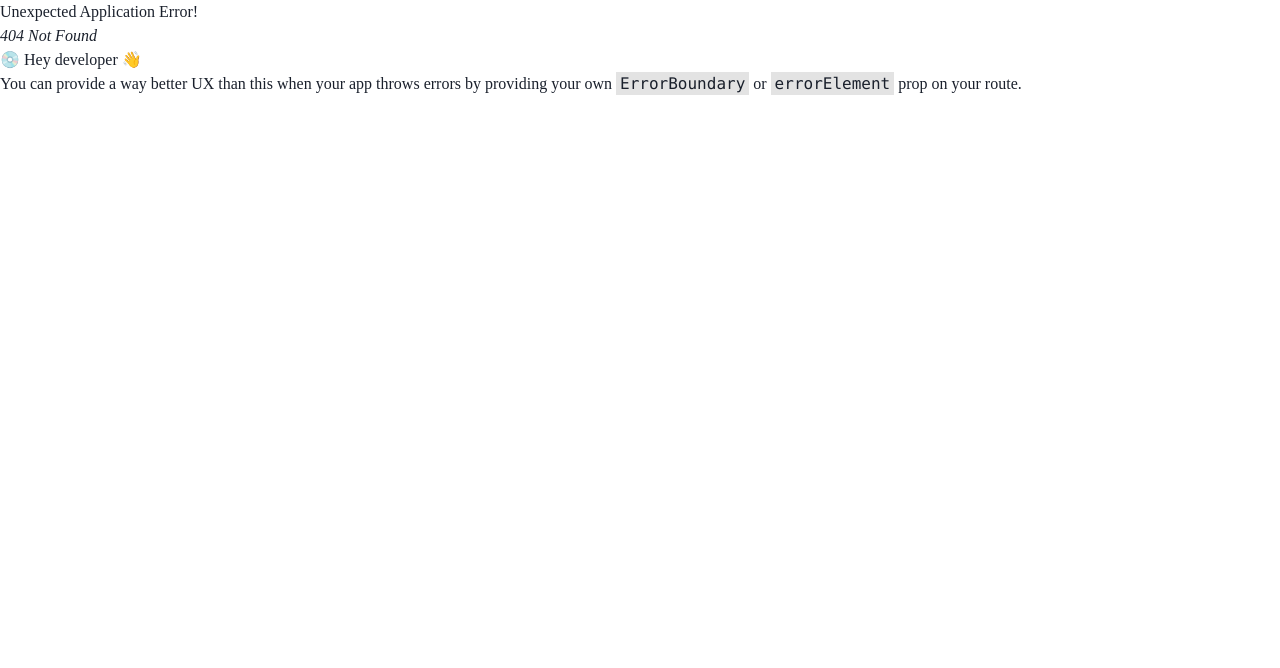
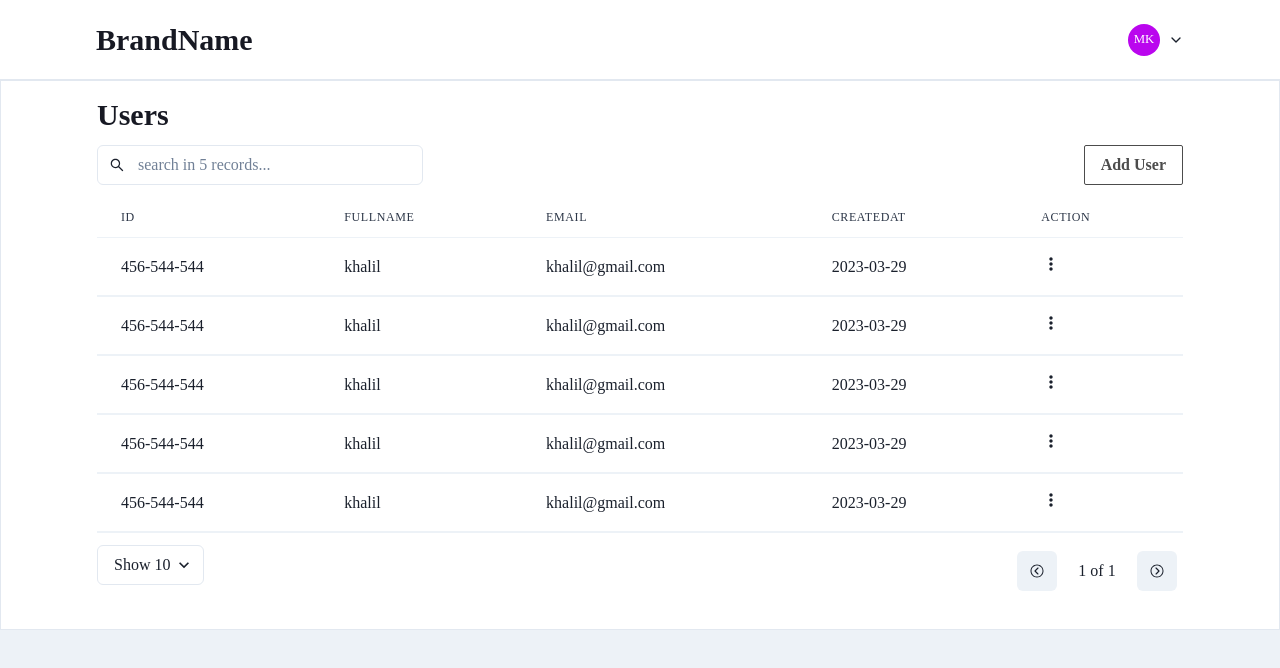
Before and after one commit to KhalilMeziane/milk-production-company, a React (Vite) app in the folder apps/responsible-app/: page /users in a window 1280 px wide. Before the commit this address had no page. Shown: the top 668 px of the page. Built offline with nearby package versions, Linux system fonts and the light colour scheme; a web font is replaced by a local one.

Commit message:
feat: create users page

```diff
--- a/apps/responsible-app/src/components/navbar.jsx
+++ b/apps/responsible-app/src/components/navbar.jsx
@@ -2,7 +2,7 @@ import React from 'react'
 
 import { Avatar, Box, Flex, HStack, Menu, MenuButton, MenuDivider, MenuItem, MenuList, Heading } from '@chakra-ui/react'
 import { Link as LinkRouter } from 'react-router-dom'
-import { FiChevronDown } from 'react-icons/fi'
+import { FiChevronDown, FiUsers } from 'react-icons/fi'
 import { VscSignOut } from 'react-icons/vsc'
 import { AiOutlineUser } from 'react-icons/ai'
 import { TbReportAnalytics } from 'react-icons/tb'
@@ -11,6 +11,7 @@ import { Brand } from '@config/constants'
 
 const MenuItems = [
     { name: 'Cows', path: '/cows', icon: TbReportAnalytics },
+    { name: 'Users', path: '/users', icon: FiUsers },
     { name: 'Profile', path: '/profile', icon: AiOutlineUser }
 ]
 
--- a/apps/responsible-app/src/navigation/routes.jsx
+++ b/apps/responsible-app/src/navigation/routes.jsx
@@ -4,6 +4,7 @@ import { createBrowserRouter, RouterProvider } from 'react-router-dom'
 
 import Login from '@pages/login/page'
 import Cows from '@pages/cows/page'
+import Users from '@pages/users/page'
 
 const routes = createBrowserRouter([
     {
@@ -13,6 +14,10 @@ const routes = createBrowserRouter([
     {
         path: '/cows',
         element: <Cows />
+    },
+    {
+        path: '/users',
+        element: <Users />
     }
 ])
 
--- /dev/null
+++ b/apps/responsible-app/src/pages/users/components/blocks.jsx
@@ -0,0 +1,17 @@
+import React from 'react'
+
+import { Button } from '@chakra-ui/react'
+
+import { Modal } from '@components/_index'
+import { AddUser as AddUserForm } from './forms/_index'
+
+export const AddUser = () => {
+    return (
+        <>
+            <Modal title={'Add User'}>
+                <Button rounded="sm" colorScheme='brand' variant='outline'>Add User</Button>
+                <AddUserForm />
+            </Modal>
+        </>
+    )
+}
--- /dev/null
+++ b/apps/responsible-app/src/pages/users/components/forms/_index.js
@@ -0,0 +1,2 @@
+export { default as AddUser } from './add'
+export { default as DeleteUser } from './delete'
--- /dev/null
+++ b/apps/responsible-app/src/pages/users/components/forms/add.jsx
@@ -0,0 +1,47 @@
+import React from 'react'
+
+import PropTypes from 'prop-types'
+import { Button, HStack } from '@chakra-ui/react'
+import { Form } from 'formik'
+import * as yup from 'yup'
+
+import FormCustom from '@components/forms/form'
+import { Input } from '@components/forms/fields/_index'
+
+const initialValues = { fullName: '', email: '', password: '' }
+const validationSchema = yup.object().shape({
+    email: yup.string().email('Invalid email').required('Email is required'),
+    password: yup.string().min(8, 'Minium 8 characters').max(30, 'Maximum 30 characters').required('Password is required'),
+    fullName: yup.string().min(6, 'Minium 8 characters').max(30, 'Maximum 30 characters').required('full Name is required')
+})
+
+export default function AddCow ({ onClose }) {
+    return (
+        <>
+            <FormCustom
+                initialValues={initialValues}
+                validationSchema={validationSchema}
+            >
+                {
+                    () => {
+                        return (
+                            <Form>
+                                <Input label="fullName" name="fullName" placeholder="john doe"/>
+                                <Input label="Email address" name="email" type="email" placeholder="john.doe@example.com"/>
+                                <Input label="Password" name="password" type="password" placeholder="password"/>
+                                <HStack justifyContent="flex-end" mt="2">
+                                    <Button px="5" rounded="sm" colorScheme="brand" variant="outline" fontWeight="medium" onClick={onClose}>Close</Button>
+                                    <Button type="submit" rounded="sm" color='white' bg="brand.900" colorScheme="brand">Submit</Button>
+                                </HStack>
+                            </Form>
+                        )
+                    }
+                }
+            </FormCustom>
+        </>
+    )
+}
+
+AddCow.propTypes = {
+    onClose: PropTypes.func.isRequired
+}
--- /dev/null
+++ b/apps/responsible-app/src/pages/users/components/forms/delete.jsx
@@ -0,0 +1,50 @@
+import React from 'react'
+
+import PropTypes from 'prop-types'
+import { HStack, Alert, Text, Button, AlertTitle, AlertDescription } from '@chakra-ui/react'
+import { Form } from 'formik'
+import * as yup from 'yup'
+
+import FormCustom from '@components/forms/form'
+import { Input } from '@components/forms/fields/_index'
+
+export default function DeleteCow ({ onClose }) {
+    const initialValues = { id: '' }
+    const validationSchema = yup.object().shape({
+        id: yup.string().oneOf(['123e4567-e89b-12d3-a456-426655440000'], 'Cow Id Not Match').required('Cow ID is required')
+    })
+
+    return (
+        <>
+            <Text fontSize="md" textColor="gray.900">
+                This cow will be deleted, along with all of its data.
+            </Text>
+            <Alert status='warning' variant='subtle' my="3" >
+                <AlertTitle>Warning:</AlertTitle>
+                <AlertDescription>This action is not reversible. Please be certain.</AlertDescription>
+            </Alert>
+            <FormCustom
+                initialValues={initialValues}
+                validationSchema={validationSchema}
+            >
+                {
+                    () => {
+                        return (
+                            <Form>
+                                <Input label="Cow Id" name="id" placeholder="123e4567-e89b-12d3-a456-426655440000" />
+                                <HStack justifyContent="flex-end" mt="2">
+                                    <Button px="5" rounded="sm" colorScheme="red" variant="outline" fontWeight="medium" onClick={onClose}>Close</Button>
+                                    <Button type="submit" bg="red.500" px="5" rounded="sm" colorScheme="red" fontWeight="medium">Delete</Button>
+                                </HStack>
+                            </Form>
+                        )
+                    }
+                }
+            </FormCustom>
+        </>
+    )
+}
+
+DeleteCow.propTypes = {
+    onClose: PropTypes.func.isRequired
+}
--- /dev/null
+++ b/apps/responsible-app/src/pages/users/page.jsx
@@ -0,0 +1,82 @@
+import React from 'react'
+
+import { MenuButton, Icon } from '@chakra-ui/react'
+import { MdDeleteOutline } from 'react-icons/md'
+import { BiDotsVerticalRounded } from 'react-icons/bi'
+
+import { Brand } from '@config/constants'
+import { Menu, Layout, Head, Table } from '@components/_index'
+import { DeleteUser } from './components/forms/_index'
+import { AddUser } from './components/blocks'
+
+const MenuList = [
+    {
+        title: 'Delete Cow',
+        text: 'Delete',
+        icon: MdDeleteOutline,
+        body: <DeleteUser />
+    }
+
+]
+
+const tableHeadColumns = [
+    { Header: 'id', accessor: 'id' },
+    { Header: 'fullName', accessor: 'fullName' },
+    { Header: 'email', accessor: 'email' },
+    { Header: 'createdAt', accessor: 'createdAt' },
+    { Header: 'action', accessor: 'action', Cell: (props) => <Menu data={props} menuList={MenuList}><MenuButton><Icon fontSize={'20'} as={BiDotsVerticalRounded} /></MenuButton></Menu> }
+]
+
+const data = [
+    {
+        id: '456-544-544',
+        fullName: 'khalil',
+        email: 'khalil@gmail.com',
+        createdAt: '2023-03-29'
+    },
+    {
+        id: '456-544-544',
+        fullName: 'khalil',
+        email: 'khalil@gmail.com',
+        createdAt: '2023-03-29'
+    },
+    {
+        id: '456-544-544',
+        fullName: 'khalil',
+        email: 'khalil@gmail.com',
+        createdAt: '2023-03-29'
+    },
+    {
+        id: '456-544-544',
+        fullName: 'khalil',
+        email: 'khalil@gmail.com',
+        createdAt: '2023-03-29'
+    },
+    {
+        id: '456-544-544',
+        fullName: 'khalil',
+        email: 'khalil@gmail.com',
+        createdAt: '2023-03-29'
+    }
+]
+
+export default function Users () {
+    return (
+        <>
+            <Head>
+                <title>Cows | {Brand}</title>
+            </Head>
+            <Layout bgColor="white" p="4" border="1px" borderColor="gray.200">
+                <Table
+                    title='Users'
+                    columns={tableHeadColumns}
+                    data={data}
+                    mb={'4'}
+                    h={'full'}
+                    overflowX="auto"
+                    optionsList={[AddUser]}
+                />
+            </Layout>
+        </>
+    )
+}
```
